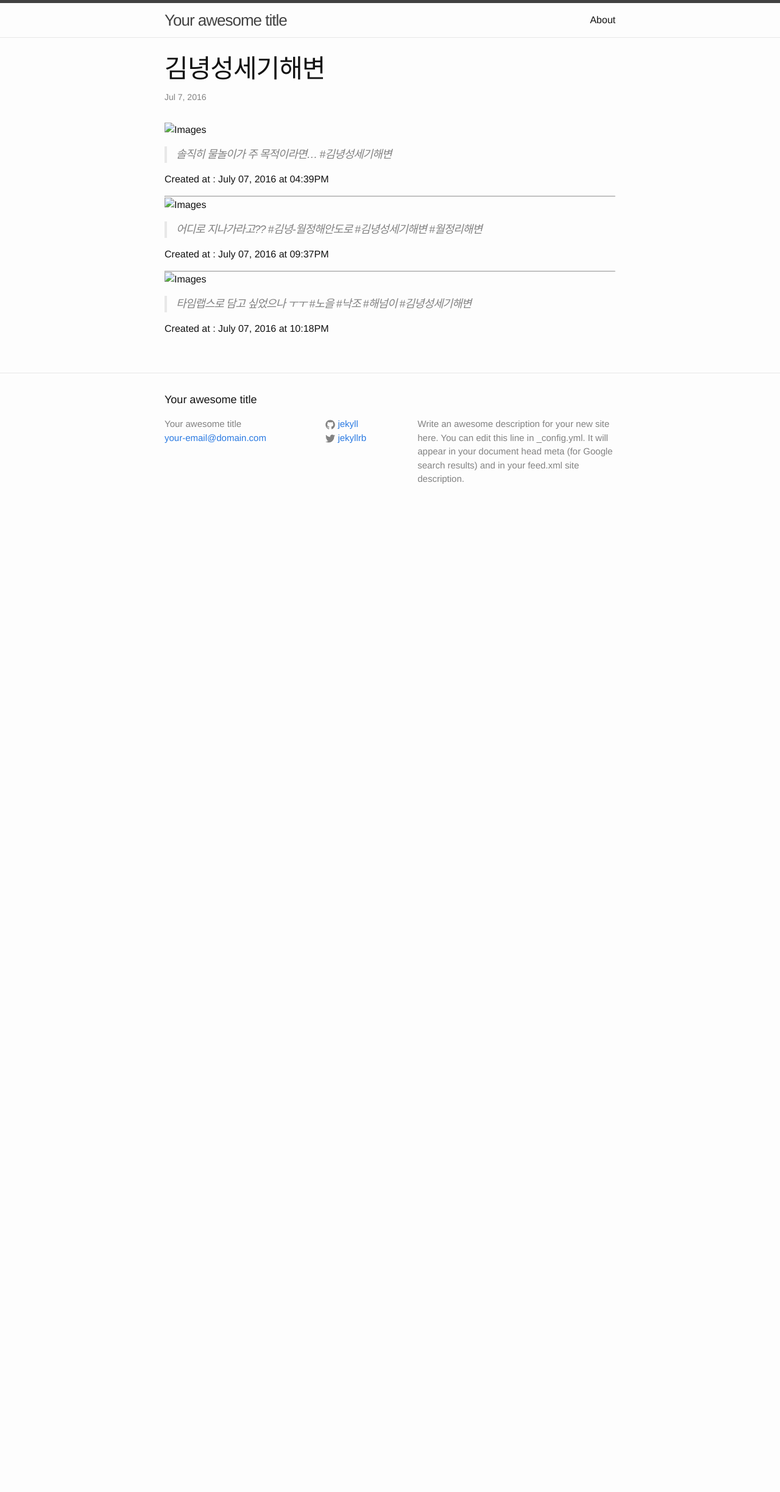
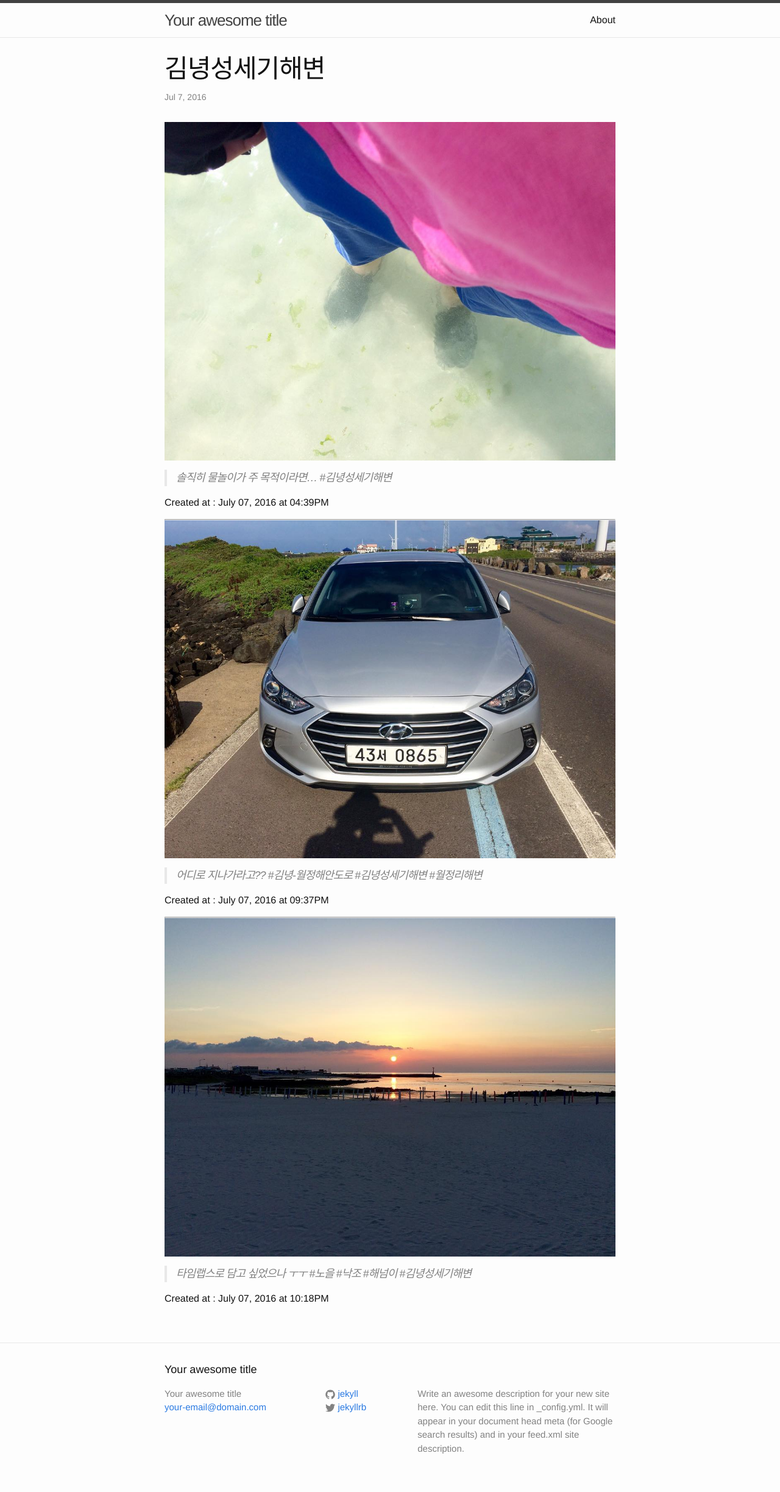
Before and after one commit to ley250/blog, a Jekyll site: the page built from _posts/2016-07-07-gimnyeongbeach.md, in a window 1280 px wide. Shown: the whole page at 61% size. Built offline with Jekyll 4.4.1, drawn with Linux system fonts in a browser that asks for light colours; before the commit the page ends 900 px from its top, so only the background shows below that.

Commit message:
edit post 2016/07/17 17:07

```diff
--- a/_posts/2016-07-07-gimnyeongbeach.md
+++ b/_posts/2016-07-07-gimnyeongbeach.md
@@ -6,7 +6,7 @@ date: "2016-07-07 16:39"
 
 ---
 
-![Images](/media/2016/07/13549516_1135777363151392_1378993019_n.jpg)
+![Images]({{ site.baseurl }}/media/2016/07/13549516_1135777363151392_1378993019_n.jpg)
 
 > 솔직히 물놀이가 주 목적이라면... #김녕성세기해변
 
@@ -14,7 +14,7 @@ Created at : July 07, 2016 at 04:39PM
 
 ---
 
-![Images](/media/2016/07/13556756_1648094138844099_1938134630_n.jpg)
+![Images]({{ site.baseurl }}/media/2016/07/13556756_1648094138844099_1938134630_n.jpg)
 
 > 어디로 지나가라고?? #김녕-월정해안도로 #김녕성세기해변 #월정리해변
 
@@ -22,7 +22,7 @@ Created at : July 07, 2016 at 09:37PM
 
 ---
 
-![Images](/media/2016/07/13628147_1589557718010564_1977553611_n.jpg)
+![Images]({{ site.baseurl }}/media/2016/07/13628147_1589557718010564_1977553611_n.jpg)
 
 > 타임랩스로 담고 싶었으나 ㅜㅜ #노을 #낙조 #해넘이 #김녕성세기해변
 
```
Also changed, not shown: _posts/2016-07-07-hallabong-yogurt.md (+1 -1 lines), _posts/2016-07-07-hamdeokbeach.md (+3 -3 lines), media/2016/07/13391114_1181965338492503_2029487431_n.jpg (added), media/2016/07/13549435_1059664630748217_508557167_n.jpg (added), media/2016/07/13549516_1135777363151392_1378993019_n.jpg (added), media/2016/07/13556756_1648094138844099_1938134630_n.jpg (added), media/2016/07/13562111_478790512328022_395942702_n.jpg (added), media/2016/07/13597546_1036301189785923_207868049_n.jpg (added), media/2016/07/13628147_1589557718010564_1977553611_n.jpg (added).
